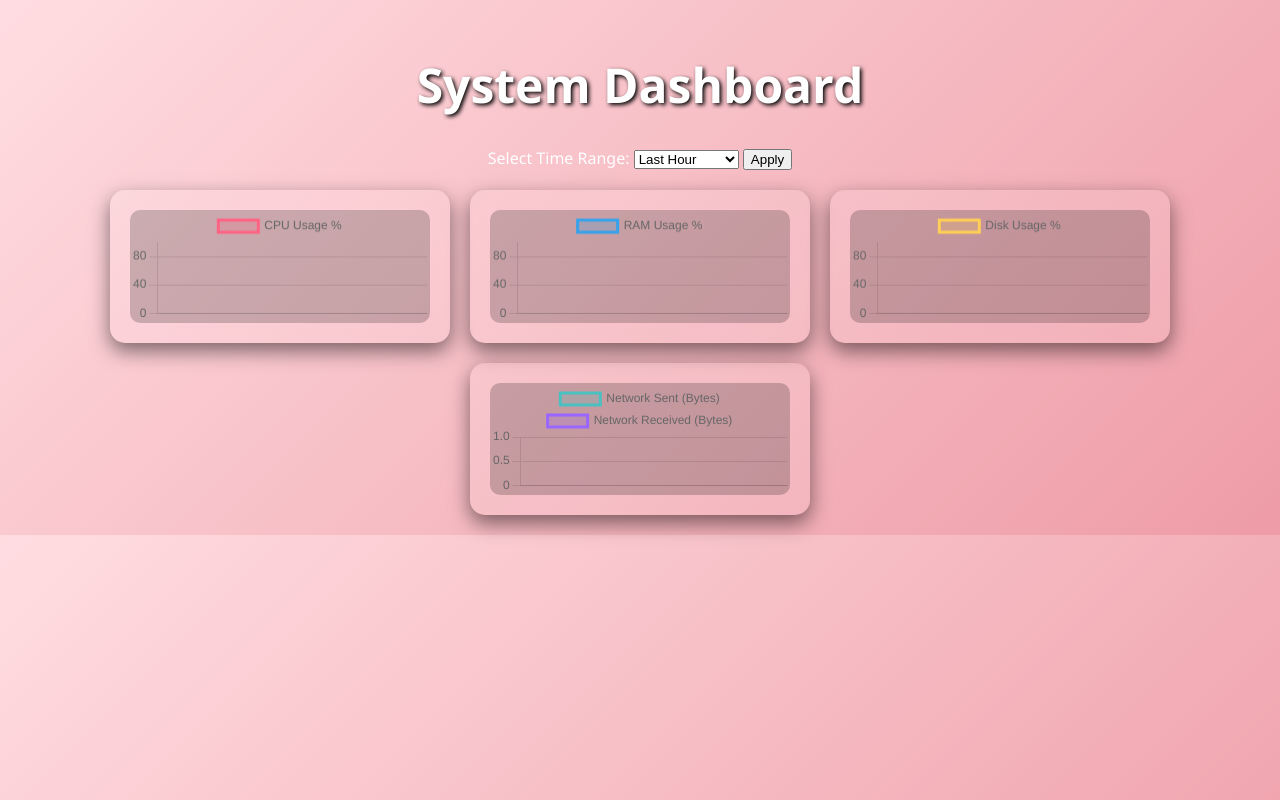
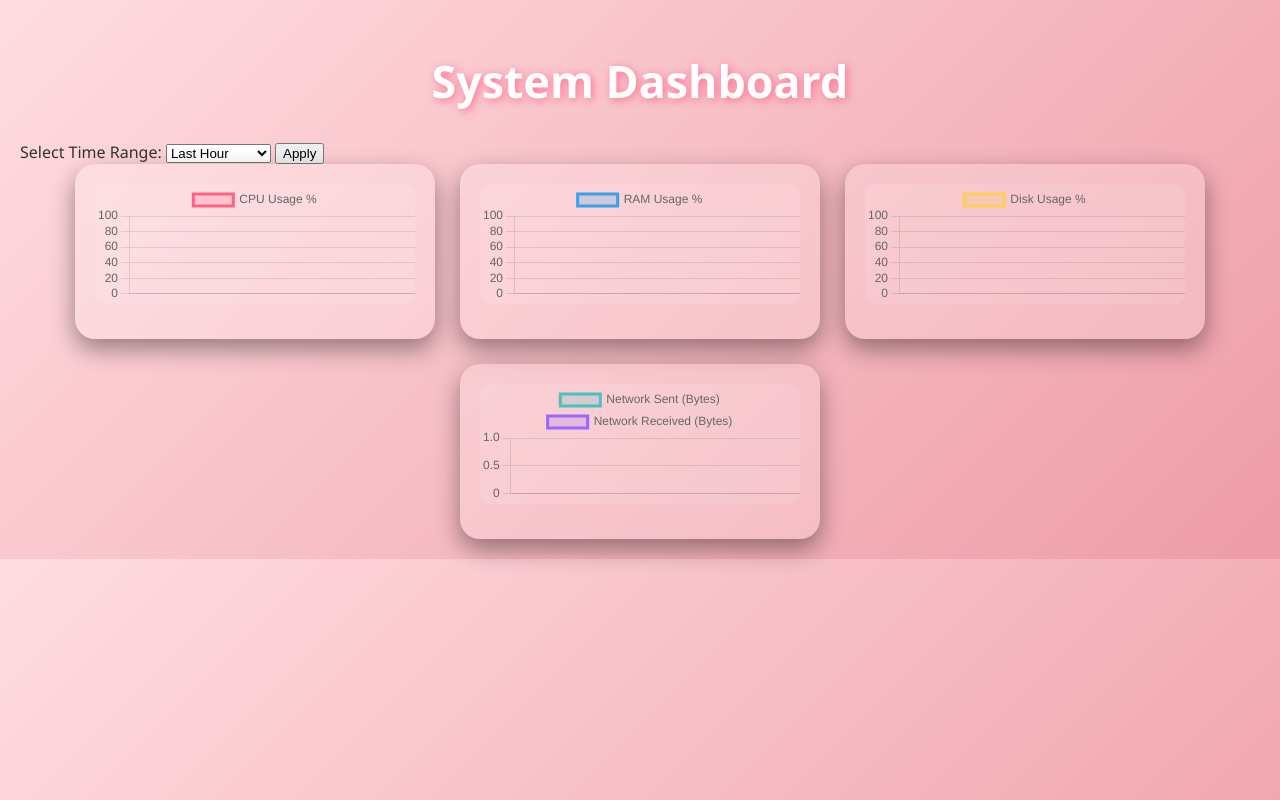
Before and after one commit to dxrling-d/raspberrypi-system-dashboard, a Flask app: page / in a window 1280 px wide. Run offline with Flask 3, Linux system fonts and the light colour scheme.

Commit message:
Update style.css

```diff
--- a/static/style.css
+++ b/static/style.css
@@ -1,7 +1,7 @@
 body {
     font-family: 'Segoe UI', Tahoma, Geneva, Verdana, sans-serif;
     background: linear-gradient(135deg, #ffdde1, #ee9ca7);
-    color: #fff;
+    color: #333;
     margin: 0;
     padding: 20px;
 }
@@ -9,37 +9,35 @@ body {
 .dashboard h1 {
     text-align: center;
     margin-bottom: 30px;
-    font-size: 3em;
-    text-shadow: 2px 2px 4px #000;
-}
-
-.filter {
-    text-align: center;
-    margin-bottom: 20px;
+    font-size: 2.8em;
+    font-weight: bold;
+    color: #fff;
+    text-shadow: 2px 2px 8px #ff6f91;
 }
 
 .cards {
     display: flex;
     justify-content: center;
     flex-wrap: wrap;
-    gap: 20px;
+    gap: 25px;
 }
 
 .card {
-    background: rgba(255, 255, 255, 0.1);
-    border-radius: 15px;
+    background: rgba(255, 255, 255, 0.2);
+    border-radius: 20px;
     padding: 20px;
-    width: 300px;
-    box-shadow: 0 8px 20px rgba(0,0,0,0.5);
+    width: 320px;
+    box-shadow: 0 10px 25px rgba(0,0,0,0.4);
     transition: transform 0.3s, box-shadow 0.3s;
 }
 
 .card:hover {
     transform: translateY(-10px);
-    box-shadow: 0 12px 30px rgba(0,0,0,0.7);
+    box-shadow: 0 15px 35px rgba(0,0,0,0.6);
 }
 
 canvas {
-    background: rgba(0,0,0,0.2);
+    background: rgba(255,255,255,0.1);
     border-radius: 10px;
+    margin-bottom: 15px;
 }
```
